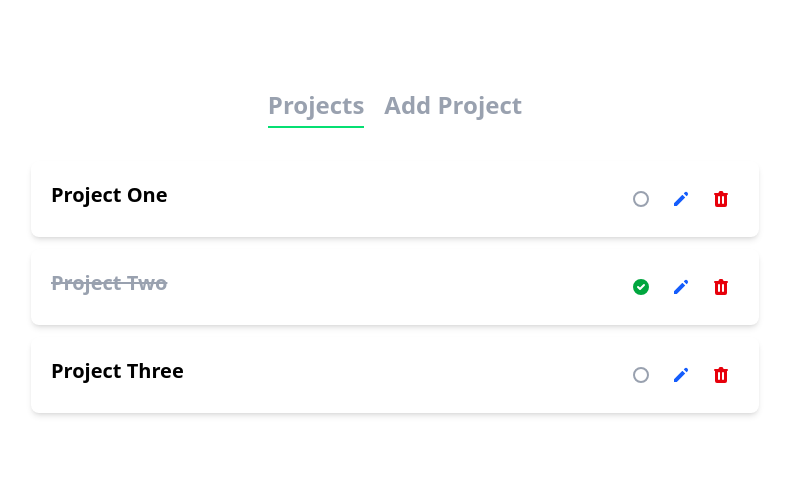
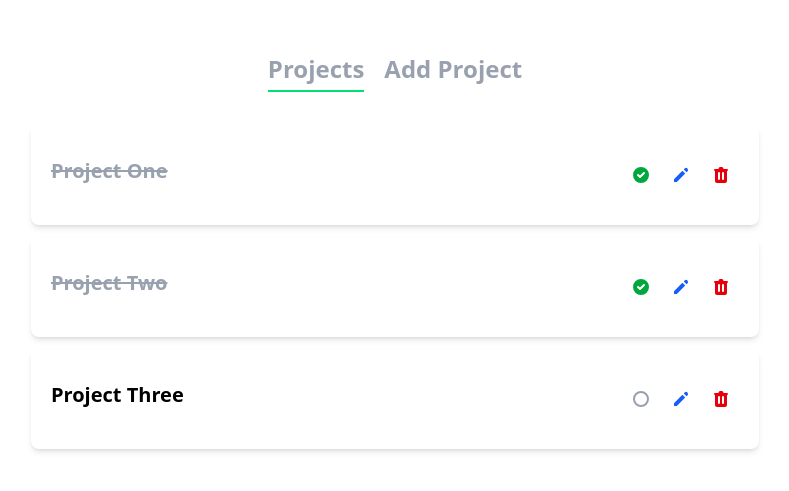
Before and after one commit to Zin-Mg-Nyunt/project-planner, a Vue app: page / in a window 1280 px wide. Shown: the part 143-634 px from the top of the page, without its empty margins (245-1034 px from the left). Built offline with nearby package versions, Linux system fonts and the light colour scheme; data requests are answered from the project's data file.

Commit message:
add update complete feature

```diff
--- a/database/db.json
+++ b/database/db.json
@@ -1,7 +1,22 @@
 {
   "projects": [
-    { "id": 1, "title": "project one", "detail": "project one detail", "completed": false },
-    { "id": 2, "title": "project two", "detail": "project two detail", "completed": true },
-    { "id": 3, "title": "project three", "detail": "project three detail", "completed": false }
+    {
+      "id": "1",
+      "title": "project one",
+      "detail": "project one detail",
+      "completed": true
+    },
+    {
+      "id": "2",
+      "title": "project two",
+      "detail": "project two detail",
+      "completed": true
+    },
+    {
+      "id": "3",
+      "title": "project three",
+      "detail": "project three detail",
+      "completed": false
+    }
   ]
 }
--- a/src/components/SingleProject.vue
+++ b/src/components/SingleProject.vue
@@ -1,5 +1,5 @@
 <template>
-  <div class="p-5 mb-3 bg-white rounded-lg shadow-md hover:shadow-lg transition-all">
+  <div class="px-5 py-8 mb-3 bg-white rounded-lg shadow-md hover:shadow-lg transition-all">
     <div class="flex justify-between items-center">
       <h2
         class="text-xl font-semibold mb-2 capitalize cursor-pointer"
@@ -13,6 +13,7 @@
         <button
           class="rounded-full hover:bg-green-100 transition-colors cursor-pointer p-2"
           :title="project.completed ? 'Mark as incomplete' : 'Mark as complete'"
+          @click="updateComplete"
         >
           <svg
             v-if="project.completed"
@@ -99,7 +100,25 @@ export default {
   data() {
     return {
       showDetail: false,
+      api: 'http://localhost:3000/projects/',
     }
+  },
+  methods: {
+    updateComplete() {
+      fetch(this.api + this.project.id, {
+        method: 'PATCH',
+        headers: {
+          'Content-Type': 'application/json',
+        },
+        body: JSON.stringify({
+          completed: !this.project.completed,
+        }),
+      })
+        .then(() => {
+          this.$emit('updateComplete', this.project.id)
+        })
+        .catch((err) => console.log(err))
+    },
   },
 }
 </script>
--- a/src/views/ProjectsView.vue
+++ b/src/views/ProjectsView.vue
@@ -4,7 +4,12 @@
       No projects found. Add a new project to get started!
     </div>
     <div v-else>
-      <SingleProject v-for="project in projects" :key="project.id" :project="project" />
+      <SingleProject
+        v-for="project in projects"
+        :key="project.id"
+        :project="project"
+        @updateComplete="updateComplete"
+      />
     </div>
   </div>
 </template>
@@ -21,6 +26,12 @@ export default {
       projects: [],
     }
   },
+  methods: {
+    updateComplete(id) {
+      const findProject = this.projects.find((p) => p.id == id)
+      findProject.completed = !findProject.completed
+    },
+  },
   mounted() {
     fetch('http://localhost:3000/projects')
       .then((res) => res.json())
```
